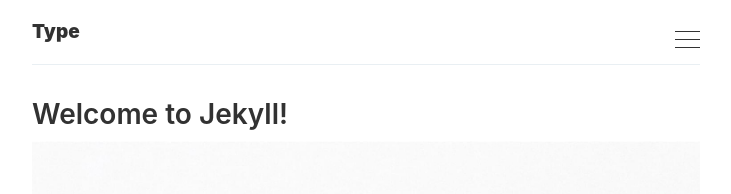
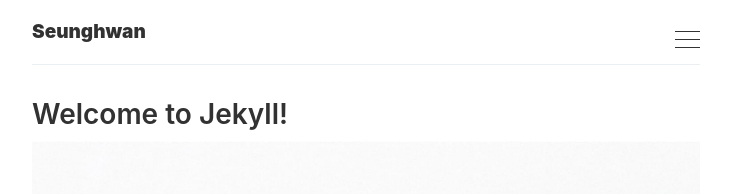
Before and after one commit to tjrichard/tjrichard.github.io, a Jekyll site: the page built from index.html, in a window 1280 px wide and 900 px high. Shown: the top 194 px of the window, without its empty margins (274-1005 px from the left). Built offline with Jekyll 4.4.1, drawn with Linux system fonts in a browser that asks for light colours; the list of posts is cut into pages by our own code.

Commit message:
Blog metadata change

```diff
--- a/_config.yml
+++ b/_config.yml
@@ -7,14 +7,14 @@
 
 # Site settings
 # remote-theme : aspirethemes/type
-title:       Type
-email:       ''
+title:       Seunghwan
+email:       'tjrichard91@gmail.com'
 description: ''
 baseurl:     '' # The subpath of your site, e.g. /blog
 url:         'https://tjrichard.github.io/' # The base hostname & protocol for your site
 twitter:     ''
-github:      ''
-instagram:   ''
+github:      'https://github.com/tjrichard'
+instagram:   'instagram.com/nam.d.richard'
 facebook:    ''
 
 markdown:  kramdown
```
